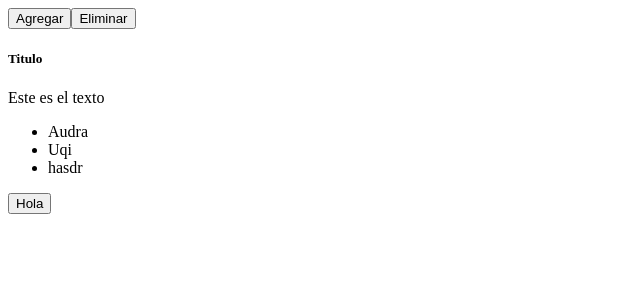
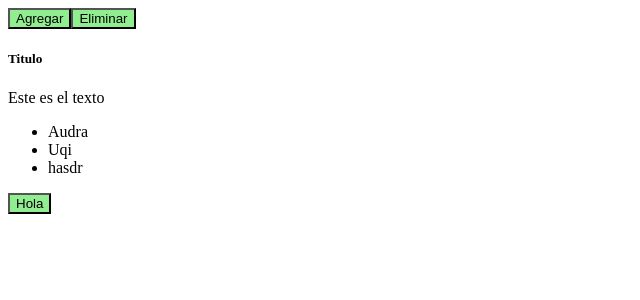
Before and after one commit to kevinandrep/c-react-hl, a React (Vite) app in the folder react-app/: page / in a window 1280 px wide. Shown: the top 300 px of the page, without its empty margins (0-640 px from the left). Built offline with nearby package versions, Linux system fonts and the light colour scheme.

Commit message:
css de hoja de estilos boton

```diff
--- /dev/null
+++ b/react-app/src/components/Button/Button.css
@@ -0,0 +1,3 @@
+button {
+  background-color: lightgreen;
+}
--- a/react-app/src/components/Button.tsx
+++ b/react-app/src/components/Button/index.tsx
@@ -1,4 +1,5 @@
 import { ReactNode } from "react";
+import "./Button.css";
 
 type Props = {
   children: ReactNode;
@@ -6,15 +7,10 @@ type Props = {
   onClick: () => void;
 };
 
-const styles = {
-  backgroundColor: "lightBldddue",
-};
-
 export function Button({ children, status = false, onClick }: Props) {
   return (
     <>
       <button
-        style={styles}
         onClick={onClick}
         type="button"
         disabled={status}
```
